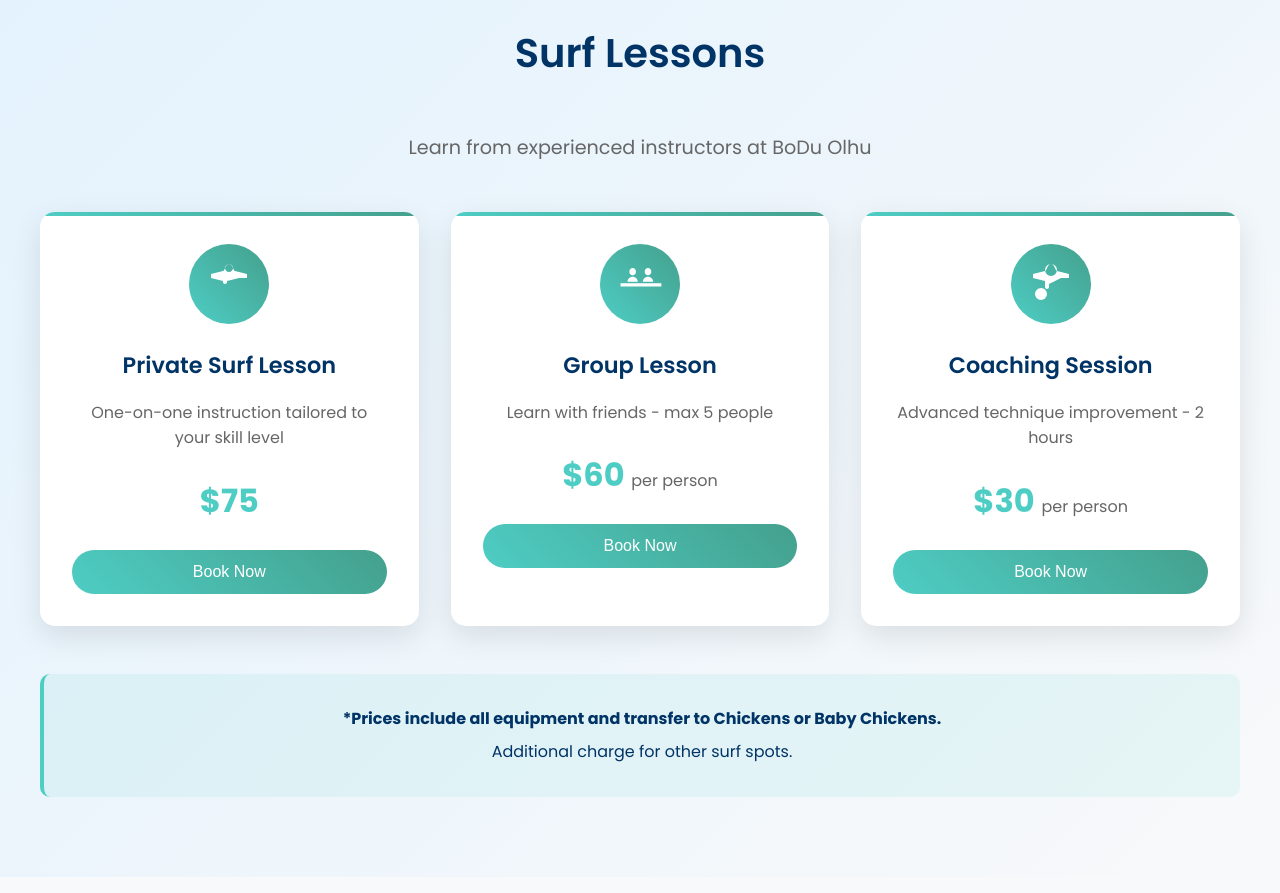
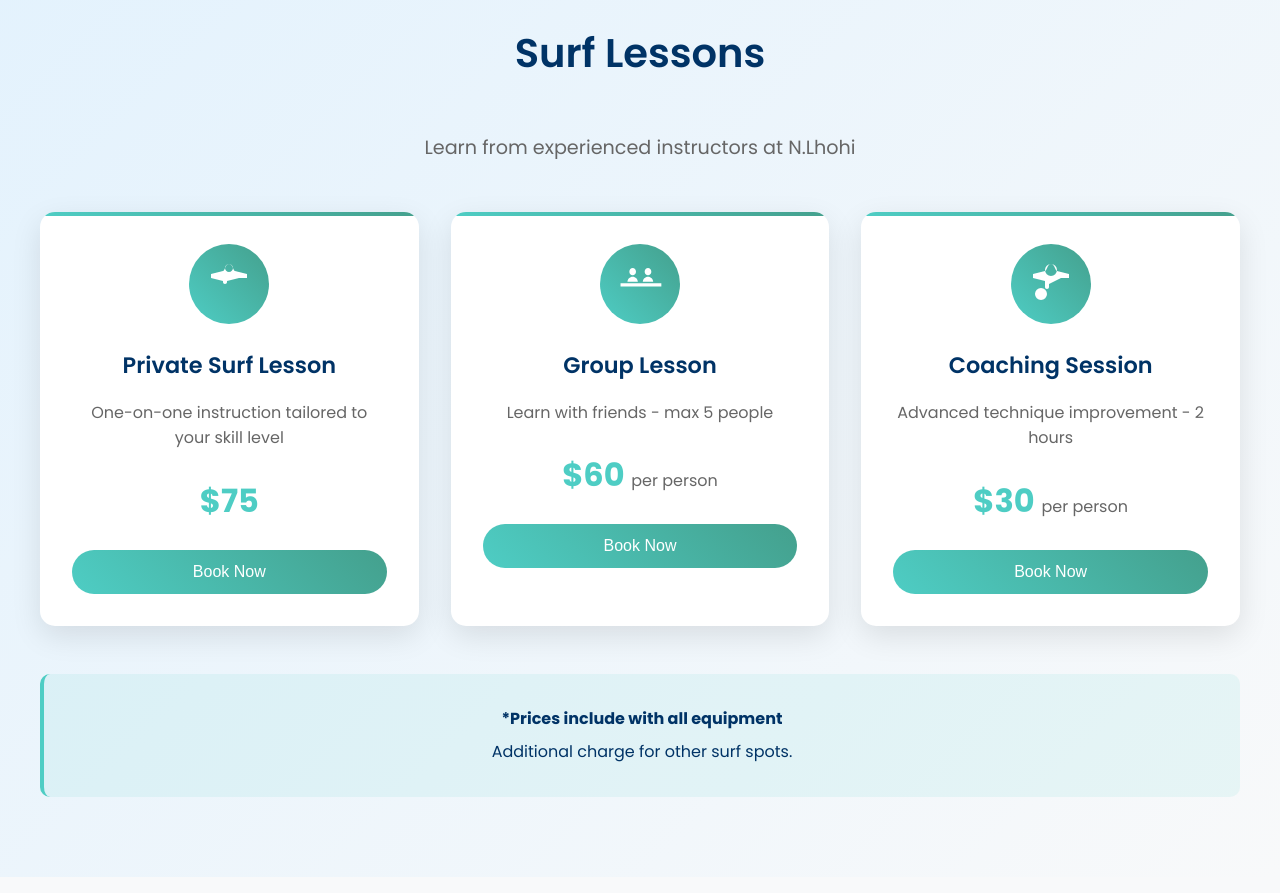
Before and after one commit to Shuhaadh/Bodu-Olhu, a plain HTML site: page index.html in a window 1280 px wide. Shown: the part 2760-3653 px from the top of the page. Drawn offline with nearby package versions, Linux system fonts and the light colour scheme.

Commit message:
new names added

```diff
--- a/index.html
+++ b/index.html
@@ -259,7 +259,7 @@
     <section id="lessons" class="lessons-section">
         <div class="container">
             <h2 class="section-title">Surf Lessons</h2>
-            <p class="section-subtitle">Learn from experienced instructors at BoDu Olhu</p>
+            <p class="section-subtitle">Learn from experienced instructors at N.Lhohi</p>
 
             <div class="services-grid">
                 <!-- Private Lesson -->
@@ -303,7 +303,7 @@
             </div>
 
             <div class="pricing-info">
-                <p><strong>*Prices include all equipment and transfer to Chickens or Baby Chickens.</strong></p>
+                <p><strong>*Prices include with all equipment </strong></p>
                 <p>Additional charge for other surf spots.</p>
             </div>
         </div>
```
